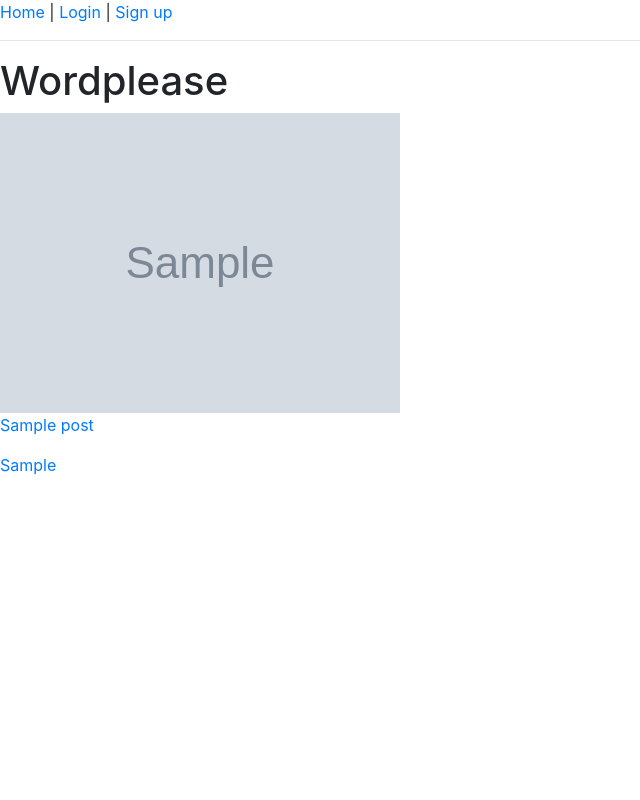
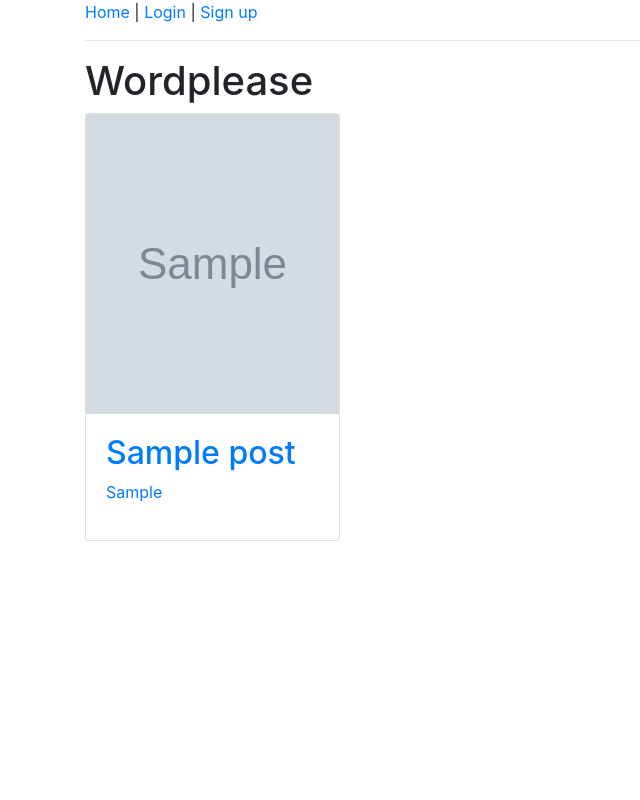
Before and after one commit to paolamendiburu/wordlease-Django, a Django app: page / in a window 1280 px wide. Shown: the whole page, without its empty margins (0-640 px from the left). Run offline with Django 3.2, Linux system fonts and the light colour scheme; tables that the repository leaves empty hold one stand-in row (values such as "Sample post"); grey boxes marked "Sample" are stand-in pictures; some libraries are stand-ins or nearby versions.

Commit message:
Anadiendo un poco de estilo a nuestra pagina

```diff
--- a/posts/api.py
+++ b/posts/api.py
@@ -32,6 +32,10 @@ class PostViewSet(ModelViewSet):
         else:
             return PostDetailSerializer
 
+    def get_queryset(self):
+        username = self.request.user.username
+        return Post.objects.filter(blog__owner=username)
+
     def perform_create(self, serializer):
         serializer.save(owner=self.request.user)
 
--- a/posts/templates/base.html
+++ b/posts/templates/base.html
@@ -5,7 +5,7 @@
     <title>{% block title %}Wordplease{% endblock %}</title>
     <link rel="stylesheet" href="{% static 'css/bootstrap.css'%}">
 </head>
-<body>
+<body class="container">
     <nav>
 
         <a href="{% url 'home' %}">Home</a>
--- a/posts/templates/posts/bloglist.html
+++ b/posts/templates/posts/bloglist.html
@@ -13,6 +13,7 @@
         <p>{{ blog.description }}</p>
     </div>
 </a>
+<hr>
 
 {% endfor %}
 
--- a/posts/templates/posts/list.html
+++ b/posts/templates/posts/list.html
@@ -1,18 +1,24 @@
 {% extends "base.html" %}
 {% block body %}
 <h1>{{ title }}</h1>
+<div class="row">
+{% for post in object_list %}
+    <div class="col-3">
+<a href="{% url 'post-details' post.owner post.pk  %}">
+    <div class="card">
+    {% if post.image %}
 
-{% for post in object_list %}
-<a href="{% url 'post-details' post.owner post.pk  %}">
-    <div class="post">
-    {% if post.image %}
-            <img src="{{ post.image }}" alt="{{ post.title }}" title="{{ post.title }}">
+            <img  src="{{ post.image }}" alt="{{ post.title }}" title="{{ post.title }}" width="100%" height="300">
+
     {% endif %}
-        <p>{{ post.title}}</p>
+         <div class="card-body">
+        <h2 class=" title-small">{{ post.title}}</h2>
         <p>{{ post.introduction }}</p>
+         </div>
     </div>
 
     </a>
+        </div>
 {% endfor %}
-
+</div>
 {% endblock %}
```
Also changed, not shown: posts/templates/posts/detail.html (+4 -4 lines).
